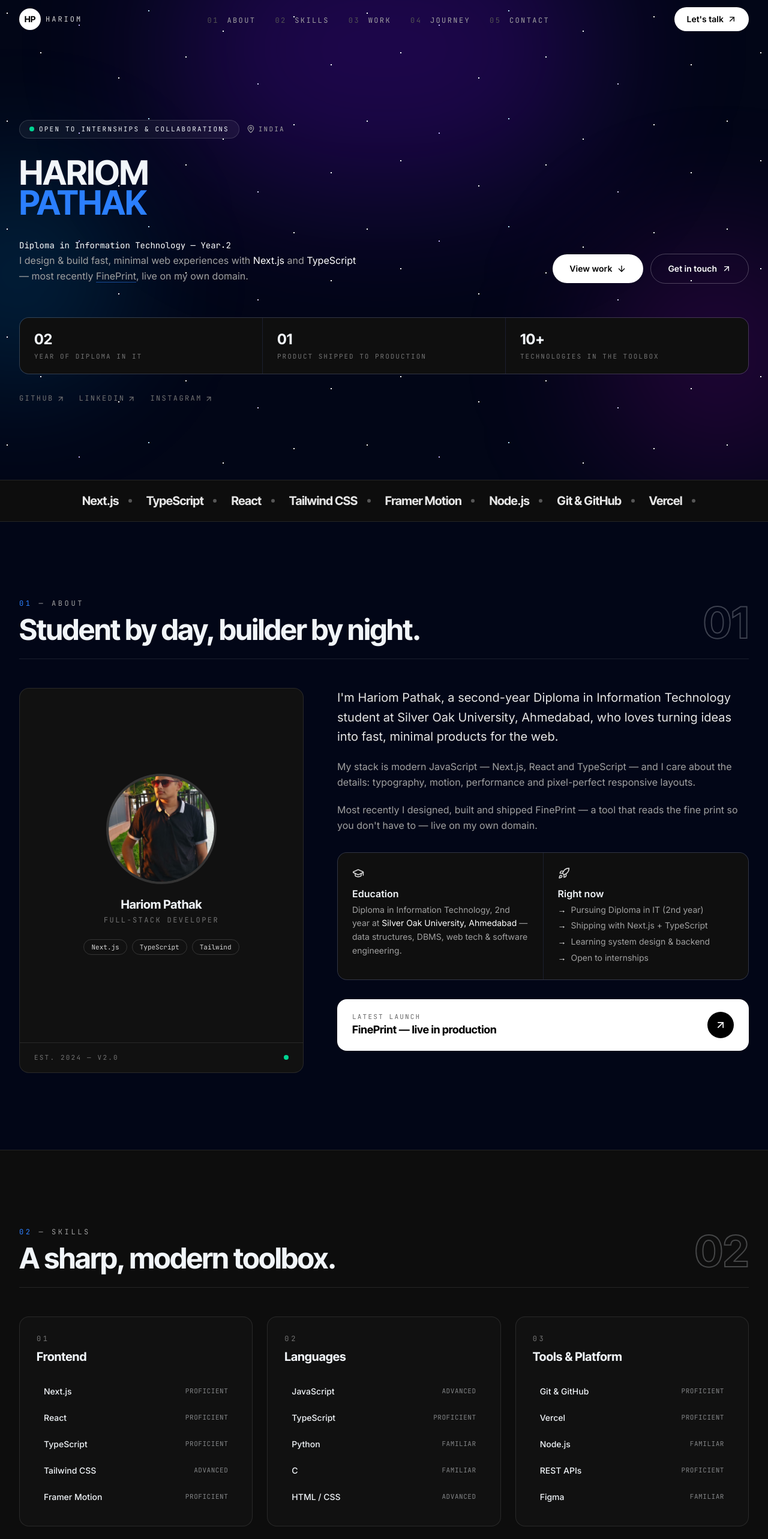
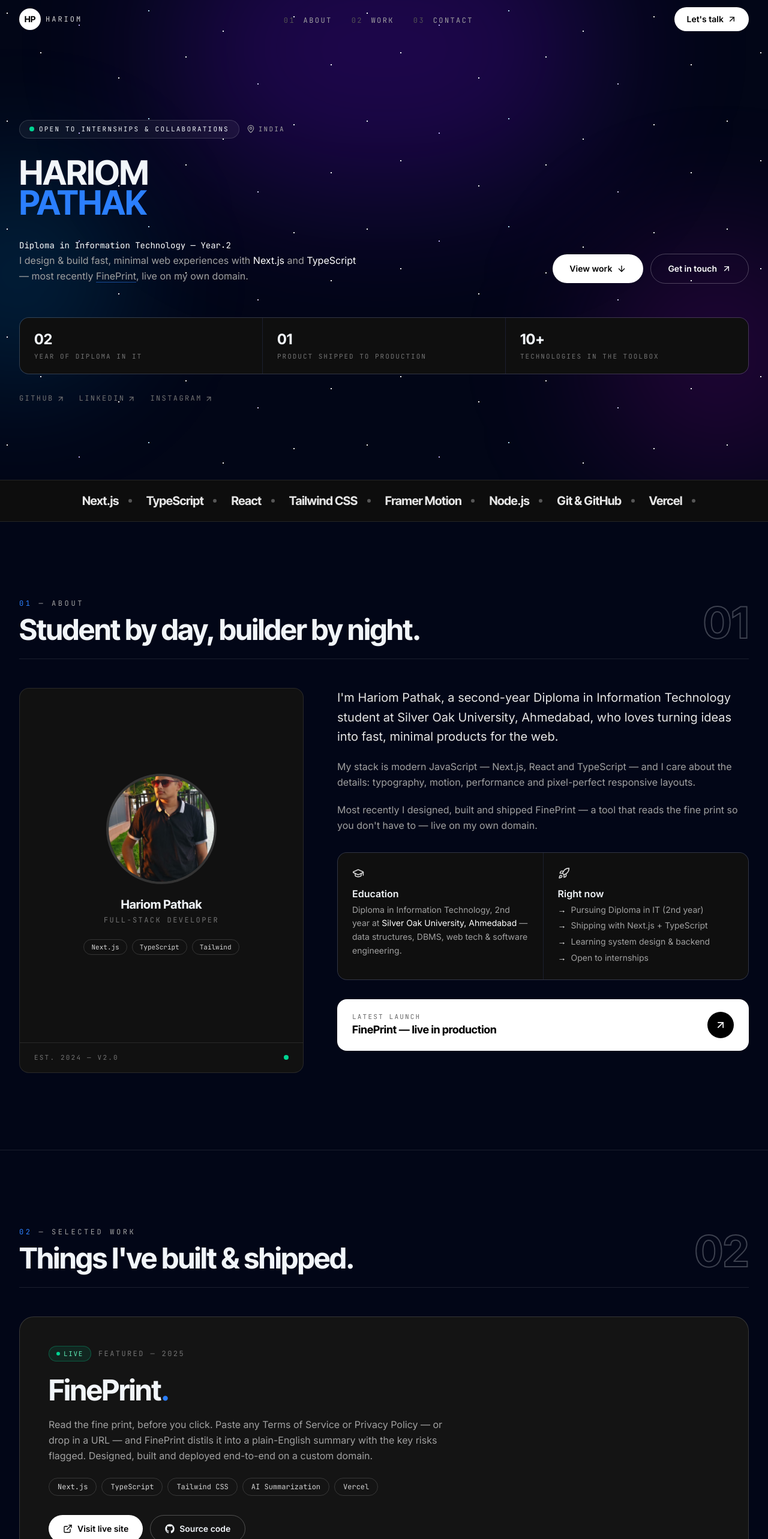
Before and after one commit to hariompathak50339/portfolio, a Next.js app: page / in a window 1280 px wide. Shown: the top 2566 px of the page at 60% size. Built offline with nearby package versions, Linux system fonts and the light colour scheme.

Commit message:
Remove Skills and Journey sections, renumber Work and Contact

```diff
--- a/src/app/page.tsx
+++ b/src/app/page.tsx
@@ -2,9 +2,7 @@ import Navbar from "@/components/Navbar";
 import Hero from "@/components/Hero";
 import Marquee from "@/components/Marquee";
 import About from "@/components/About";
-import Skills from "@/components/Skills";
 import Projects from "@/components/Projects";
-import Journey from "@/components/Journey";
 import Contact from "@/components/Contact";
 import Footer from "@/components/Footer";
 import Starfield from "@/components/Starfield";
@@ -19,9 +17,7 @@ export default function Home() {
           <Hero />
           <Marquee />
           <About />
-          <Skills />
           <Projects />
-          <Journey />
           <Contact />
         </main>
         <Footer />
--- a/src/components/Contact.tsx
+++ b/src/components/Contact.tsx
@@ -60,7 +60,7 @@ export default function Contact() {
   return (
     <section id="contact" className="relative scroll-mt-20 border-t border-white/10">
       <div className="mx-auto max-w-7xl px-5 py-24 sm:px-8 sm:py-32">
-        <SectionHeading index="05" eyebrow="Contact" title="Let's build something great." />
+        <SectionHeading index="03" eyebrow="Contact" title="Let's build something great." />
 
         <div className="mt-12 grid gap-10 lg:grid-cols-2 lg:gap-16">
           <div>
--- a/src/components/Projects.tsx
+++ b/src/components/Projects.tsx
@@ -94,7 +94,7 @@ export default function Projects() {
   return (
     <section id="work" className="relative scroll-mt-20 border-t border-white/10">
       <div className="mx-auto max-w-7xl px-5 py-24 sm:px-8 sm:py-32">
-        <SectionHeading index="03" eyebrow="Selected work" title="Things I've built & shipped." />
+        <SectionHeading index="02" eyebrow="Selected work" title="Things I've built & shipped." />
 
         <div className="mt-12">
           {featured && <FeaturedCard project={featured} />}
--- a/src/data/portfolio.ts
+++ b/src/data/portfolio.ts
@@ -150,8 +150,6 @@ export const marqueeItems = [
 
 export const navLinks = [
   { label: "About", href: "#about" },
-  { label: "Skills", href: "#skills" },
   { label: "Work", href: "#work" },
-  { label: "Journey", href: "#journey" },
   { label: "Contact", href: "#contact" },
 ];
```
